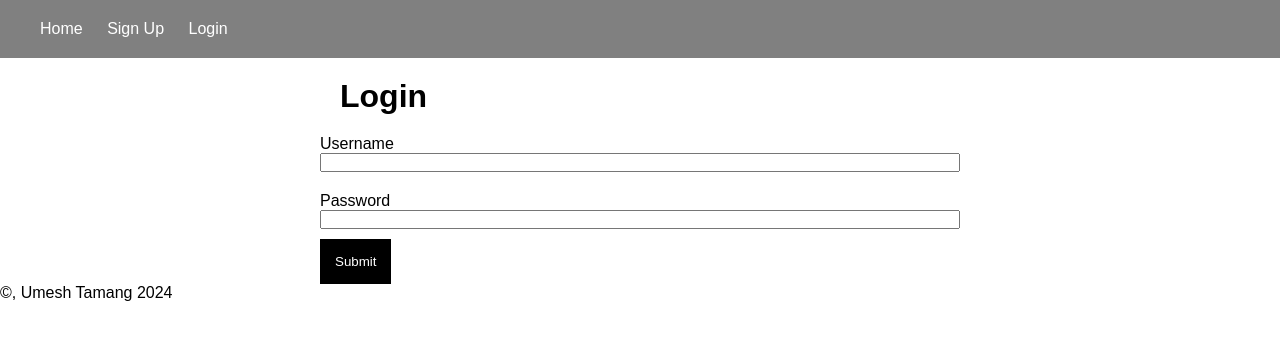
After one commit to UmeshBabu7/Blog, a Django app: page /auth/login/ in a window 1280 px wide. The commit adds this page. Shown: the top 340 px of the page. Run offline with Django 5.2, Linux system fonts and the light colour scheme.

Commit message:
Intro to User Authentication

```diff
--- a/blogproject/blogproject/settings.py
+++ b/blogproject/blogproject/settings.py
@@ -47,7 +47,7 @@ ROOT_URLCONF = 'blogproject.urls'
 TEMPLATES = [
     {
         'BACKEND': 'django.template.backends.django.DjangoTemplates',
-        'DIRS': [],
+        'DIRS':  [BASE_DIR / 'templates'],
         'APP_DIRS': True,
         'OPTIONS': {
             'context_processors': [
--- a/blogproject/blogproject/urls.py
+++ b/blogproject/blogproject/urls.py
@@ -4,5 +4,6 @@ from django.urls import path,include
 
 urlpatterns = [
     path('admin/', admin.site.urls),
-    path('',include('posts.urls'))
+    path('',include('posts.urls')),
+     path('auth/',include('users.urls'))
 ]
--- a/blogproject/posts/templates/base.html
+++ b/blogproject/posts/templates/base.html
@@ -11,9 +11,14 @@
 
     <header>
         <a class="nav-link" href="{% url 'posts_home' %}">Home</a>
-        <a class="nav-link" href="{% url 'posts_about' %}">About</a>
-        <a class="nav-link" href="{% url 'posts_services' %}">Services</a>
+
+        {% if request.user.is_authenticated %}
         <a class="nav-link" href="{% url 'create_post' %}">Create Post</a>
+        <a class="nav-link" href="{% url 'log_out' %}">Log Out</a>
+    {% else %}
+        <a class="nav-link" href="{% url 'sign_up' %}">Sign Up</a>
+        <a class="nav-link" href="{% url 'login' %}">Login</a>
+    {% endif %}
 
     </header>
 
--- /dev/null
+++ b/blogproject/templates/users/login.html
@@ -0,0 +1,17 @@
+{% extends 'base.html' %}
+{% block content %}
+<form action="" method="post" enctype="multipart/form-data">
+    <h1>Login</h1>
+    {% csrf_token %}
+
+    {% for field in form %}
+        <div class="form-group">
+            <p class="label">{{ field.label }}</p>
+            {{field}}
+        </div>
+    {% endfor %}
+    <div class="form-group">
+        <input type="submit" value="Submit" class="btn">
+    </div>
+</form>
+{% endblock content %}
--- /dev/null
+++ b/blogproject/users/forms.py
@@ -0,0 +1,19 @@
+from django import forms
+"""
+    UserRegistration
+    username
+    email
+    password
+    confirm
+    LoginForm
+    username
+    password
+"""
+class UserRegistrationForm(forms.Form):
+    username=forms.CharField(widget=forms.TextInput(attrs={"class":"form-control"}))
+    email=forms.CharField(widget=forms.TextInput(attrs={"class":"form-control"}))
+    password=forms.CharField(widget=forms.PasswordInput(attrs={"class":"form-control"}))
+    confirm=forms.CharField(widget=forms.PasswordInput(attrs={"class":"form-control"}))
+class LoginForm(forms.Form):
+    username=forms.CharField(widget=forms.TextInput(attrs={"class":"form-control"}))
+    password=forms.CharField(widget=forms.PasswordInput(attrs={"class":"form-control"}))
--- /dev/null
+++ b/blogproject/users/urls.py
@@ -0,0 +1,7 @@
+from django.urls import path
+from . import views
+urlpatterns = [
+    path('signup/',views.sign_up,name='sign_up'),
+    path('login/',views.login_user,name='login'),
+    path('logout/',views.logout_user,name='log_out')
+]
--- a/blogproject/users/views.py
+++ b/blogproject/users/views.py
@@ -1,3 +1,41 @@
-from django.shortcuts import render
+from django.shortcuts import render,redirect
+from .forms import LoginForm,UserRegistrationForm
+from django.contrib.auth.models import User
+from django.contrib.auth import login,logout,authenticate
 
 # Create your views here.
+
+def sign_up(request):
+    form=UserRegistrationForm()
+    if request.method == "POST":
+        username=request.POST["username"]
+        email=request.POST["email"]
+        password=request.POST["password"]
+        confirm=request.POST["confirm"]
+        if password == confirm:
+            new_user=User.objects.create_user(
+                username=username,
+                email=email
+            )
+            new_user.set_password(password)
+            new_user.save()
+            return redirect('posts_home')
+    context={
+        'form':form
+    }
+    return render(request,'users/signup.html',context)
+def login_user(request):
+    form=LoginForm()
+    if request.method == "POST":
+        username = request.POST["username"]
+        password = request.POST["password"]
+        user = authenticate(request,username=username,password=password)
+        if user is not None:
+            login(request,user)
+            return redirect('posts_home')
+
+    context={'form':form}
+    return render(request,'users/login.html',context)
+def logout_user(request):
+    logout(request)
+    return redirect('posts_home')
```
Also changed, not shown: blogproject/templates/users/signup.html (added, +17 -0 lines).
